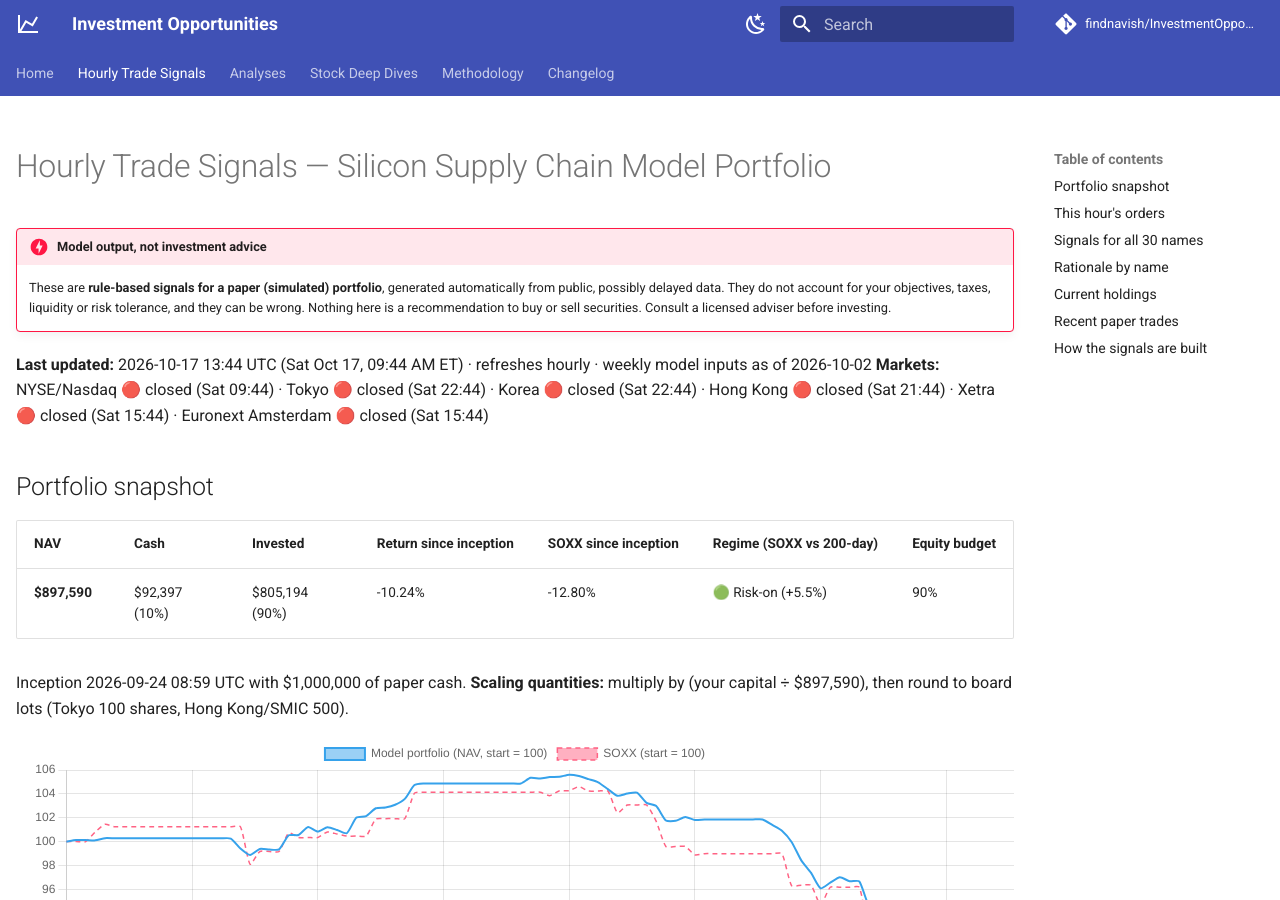
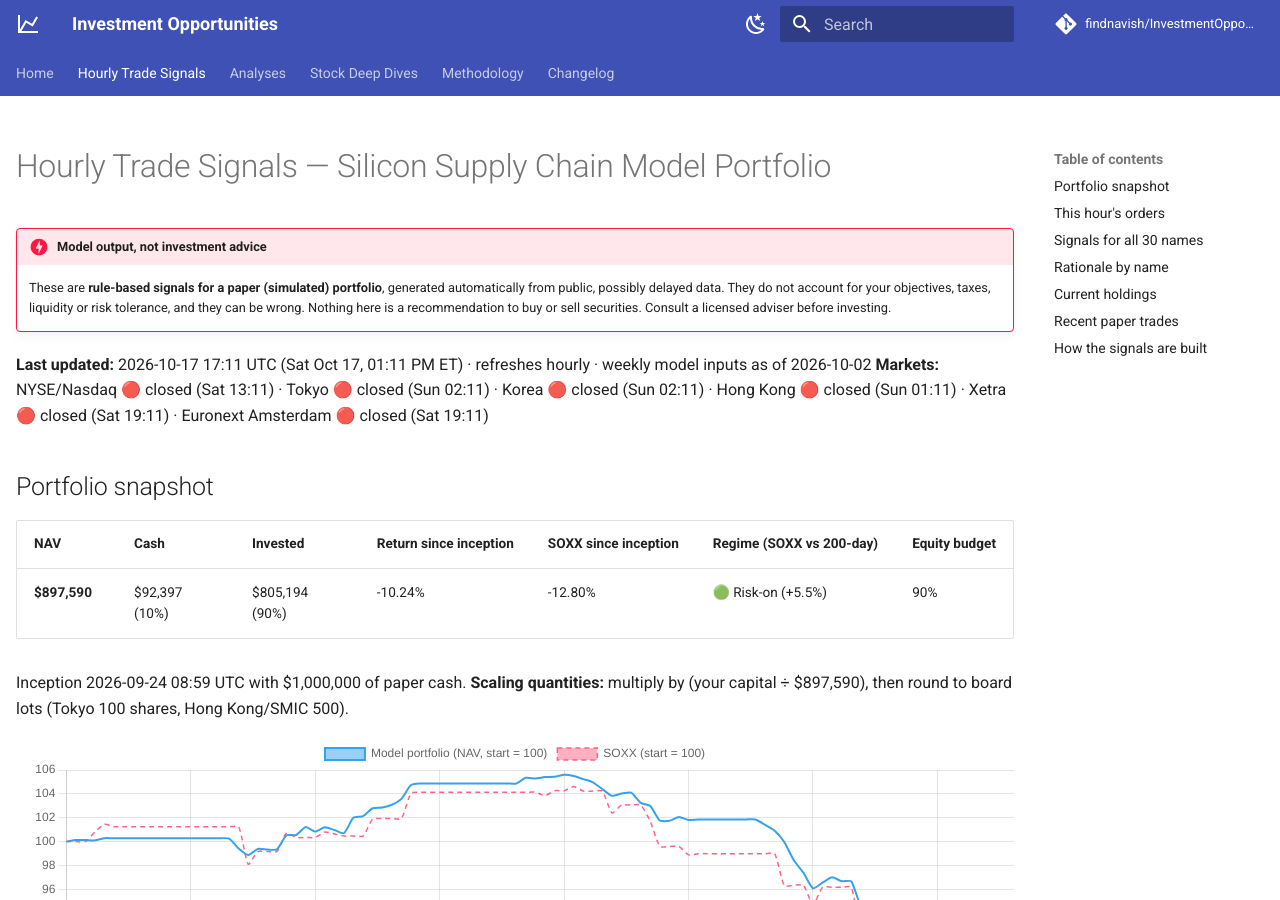
Before and after one commit to findnavish/InvestmentOpportunities, an MkDocs documentation site: the page built from docs/trade-signals/index.md, in a window 1280 px wide and 900 px high. Built offline with MkDocs 1.6.1 and Material for MkDocs 9.7.7, drawn with Linux system fonts in a browser that asks for light colours; comment, search, counter and statistics services are not loaded.

Commit message:
Signals update 2026-10-17 17:12 UTC

```diff
--- a/docs/trade-signals/index.md
+++ b/docs/trade-signals/index.md
@@ -8,8 +8,8 @@ hide:
 !!! danger "Model output, not investment advice"
     These are **rule-based signals for a paper (simulated) portfolio**, generated automatically from public, possibly delayed data. They do not account for your objectives, taxes, liquidity or risk tolerance, and they can be wrong. Nothing here is a recommendation to buy or sell securities. Consult a licensed adviser before investing.
 
-**Last updated:** 2026-10-17 13:44 UTC (Sat Oct 17, 09:44 AM ET) · refreshes hourly · weekly model inputs as of 2026-10-02
-**Markets:** NYSE/Nasdaq 🔴 closed (Sat 09:44) · Tokyo 🔴 closed (Sat 22:44) · Korea 🔴 closed (Sat 22:44) · Hong Kong 🔴 closed (Sat 21:44) · Xetra 🔴 closed (Sat 15:44) · Euronext Amsterdam 🔴 closed (Sat 15:44)
+**Last updated:** 2026-10-17 17:11 UTC (Sat Oct 17, 01:11 PM ET) · refreshes hourly · weekly model inputs as of 2026-10-02
+**Markets:** NYSE/Nasdaq 🔴 closed (Sat 13:11) · Tokyo 🔴 closed (Sun 02:11) · Korea 🔴 closed (Sun 02:11) · Hong Kong 🔴 closed (Sun 01:11) · Xetra 🔴 closed (Sat 19:11) · Euronext Amsterdam 🔴 closed (Sat 19:11)
 
 ## Portfolio snapshot
 
```
Also changed, not shown: docs/trade-signals/nav.json (+1 -1 lines).
